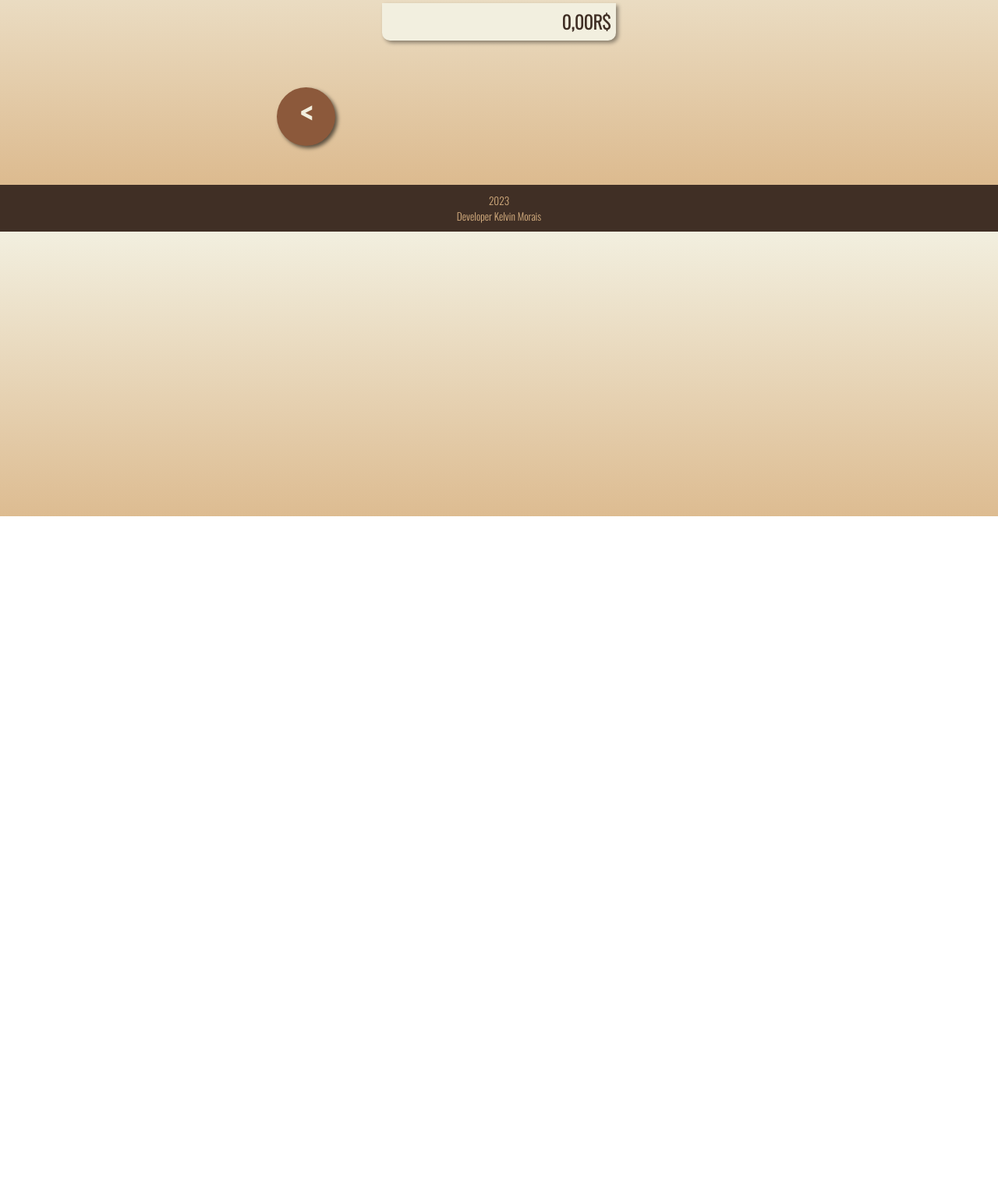
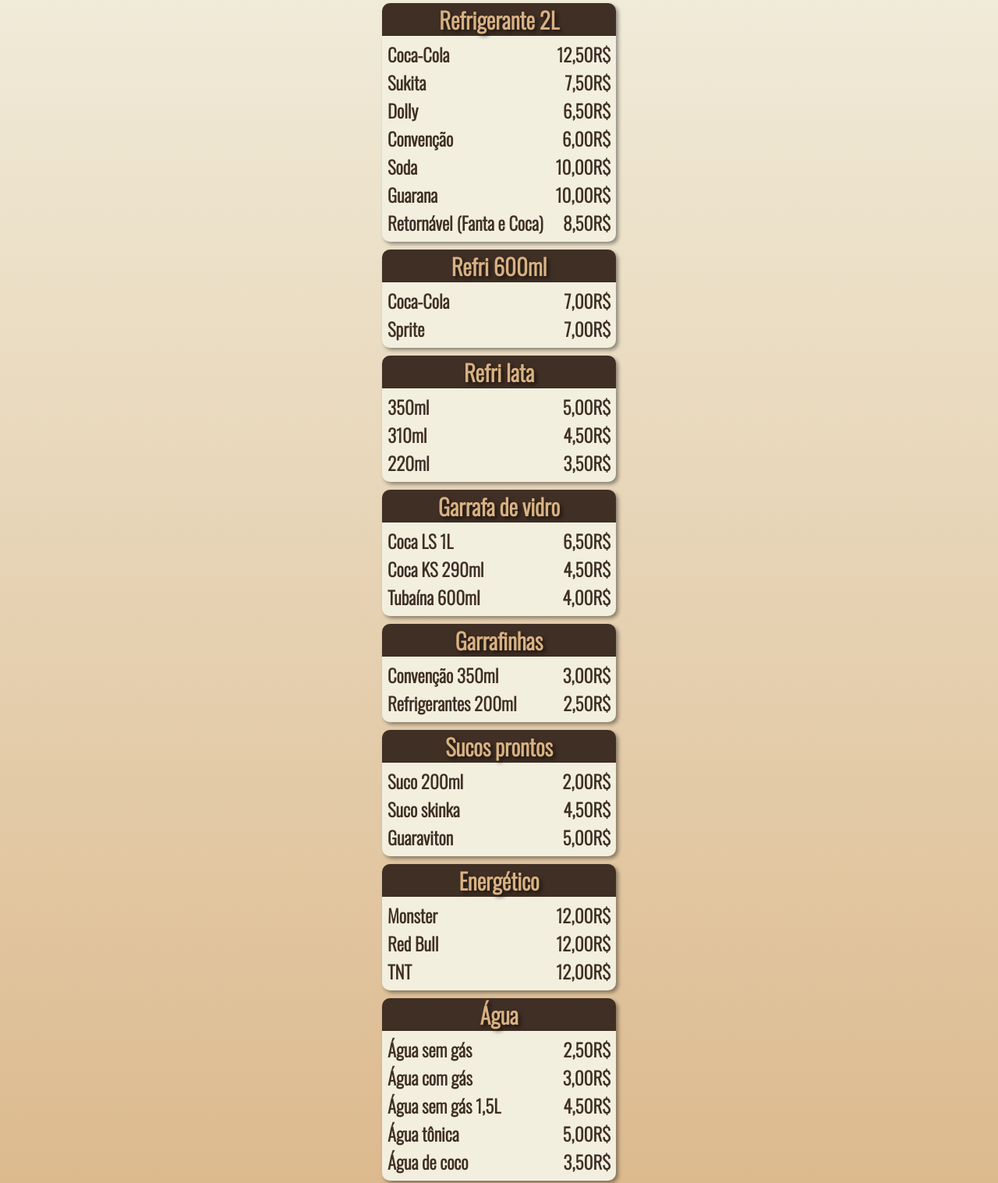
Before and after one commit to Moraiiz/cardapio-bar, a plain HTML site: page refrigerantes.html in a window 1280 px wide. Shown: the part 138-1655 px from the top of the page at 78% size. Before the commit the page ends 800 px from the top, so only its background shows below. Drawn offline with nearby package versions, Linux system fonts and the light colour scheme.

Commit message:
refrigerantes atualizado

```diff
--- a/refrigerantes.html
+++ b/refrigerantes.html
@@ -20,13 +20,150 @@
         <a href="doses.html" target="_self" rel="next">Doses</a>
     </nav>
     <main>
+        <h2>Refrigerante 2L</h2>
         <table>
-            <h2></h2>
             <tr>
-                <td></td>
-                <td class="preco">0,00R$</td>
+                <td>Coca-Cola</td>
+                <td class="preco">12,50R$</td>
+            </tr>
+            <tr>
+                <td>Sukita</td>
+                <td class="preco">7,50R$</td>
+            </tr>
+            <tr>
+                <td>Dolly</td>
+                <td class="preco">6,50R$</td>
+            </tr>
+            <tr>
+                <td>Convenção</td>
+                <td class="preco">6,00R$</td>
+            </tr>
+            <tr>
+                <td>Soda</td>
+                <td class="preco">10,00R$</td>
+            </tr>
+            <tr>
+                <td>Guarana</td>
+                <td class="preco">10,00R$</td>
+            </tr>
+            <tr>
+                <td>Retornável (Fanta e Coca)</td>
+                <td class="preco">8,50R$</td>
             </tr>
         </table>
+
+        <h2>Refri 600ml</h2>
+        <table>
+            <tr>
+                <td>Coca-Cola</td>
+                <td class="preco">7,00R$</td>
+            </tr>
+            <tr>
+                <td>Sprite</td>
+                <td class="preco">7,00R$</td>
+            </tr>
+        </table>
+
+        <h2>Refri lata</h2>
+        <table>
+            <tr>
+                <td>350ml</td>
+                <td class="preco">5,00R$</td>
+            </tr>
+            <tr>
+                <td>310ml</td>
+                <td class="preco">4,50R$</td>
+            </tr>
+            <tr>
+                <td>220ml</td>
+                <td class="preco">3,50R$</td>
+            </tr>
+        </table>
+
+        <h2>Garrafa de vidro</h2>
+        <table>
+            <tr>
+                <td>Coca LS 1L</td>
+                <td class="preco">6,50R$</td>
+            </tr>
+            <tr>
+                <td>Coca KS 290ml</td>
+                <td class="preco">4,50R$</td>
+            </tr>
+            <tr>
+                <td>Tubaína 600ml</td>
+                <td class="preco">4,00R$</td>
+            </tr>
+        </table>
+
+        <h2>Garrafinhas</h2>
+        <table>
+            <tr>
+                <td>Convenção 350ml</td>
+                <td class="preco">3,00R$</td>
+            </tr>
+            <tr>
+                <td>Refrigerantes 200ml</td>
+                <td class="preco">2,50R$</td>
+            </tr>
+        </table>
+
+        <h2>Sucos prontos</h2>
+        <table>
+            <tr>
+                <td>Suco 200ml</td>
+                <td class="preco">2,00R$</td>
+            </tr>
+            <tr>
+                <td>Suco skinka</td>
+                <td class="preco">4,50R$</td>
+            </tr>
+            <tr>
+                <td>Guaraviton</td>
+                <td class="preco">5,00R$</td>
+            </tr>
+        </table>
+
+        <h2>Energético</h2>
+        <table>
+            <tr>
+                <td>Monster</td>
+                <td class="preco">12,00R$</td>
+            </tr>
+            <tr>
+                <td>Red Bull</td>
+                <td class="preco">12,00R$</td>
+            </tr>
+            <tr>
+                <td>TNT</td>
+                <td class="preco">12,00R$</td>
+            </tr>
+        </table>
+
+        <h2>Água</h2>
+        <table>
+            <tr>
+                <td>Água sem gás</td>
+                <td class="preco">2,50R$</td>
+            </tr>
+            <tr>
+                <td>Água com gás</td>
+                <td class="preco">3,00R$</td>
+            </tr>
+            <tr>
+                <td>Água sem gás 1,5L</td>
+                <td class="preco">4,50R$</td>
+            </tr>
+            <tr>
+                <td>Água tônica</td>
+                <td class="preco">5,00R$</td>
+            </tr>
+            <tr>
+                <td>Água de coco</td>
+                <td class="preco">3,50R$</td>
+            </tr>
+        </table>
+
 
         <a href="index.html" target="_self" rel="prev">
             <div id="voltar">&lt</div>
```
Also changed, not shown: drinks.html (+1 -1 lines).
